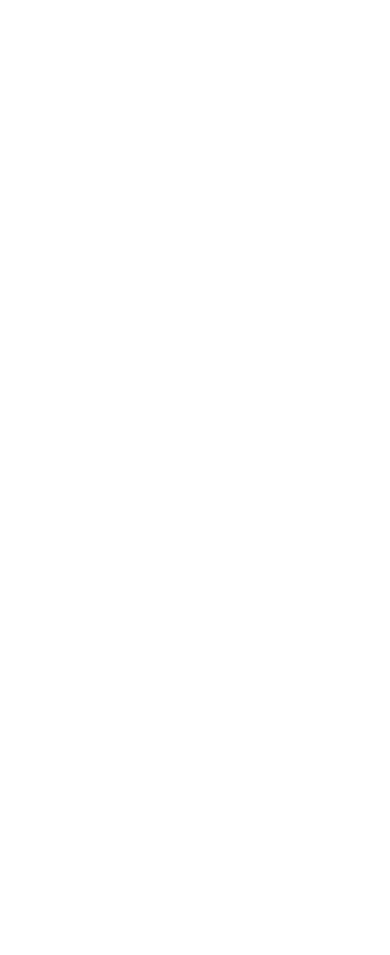
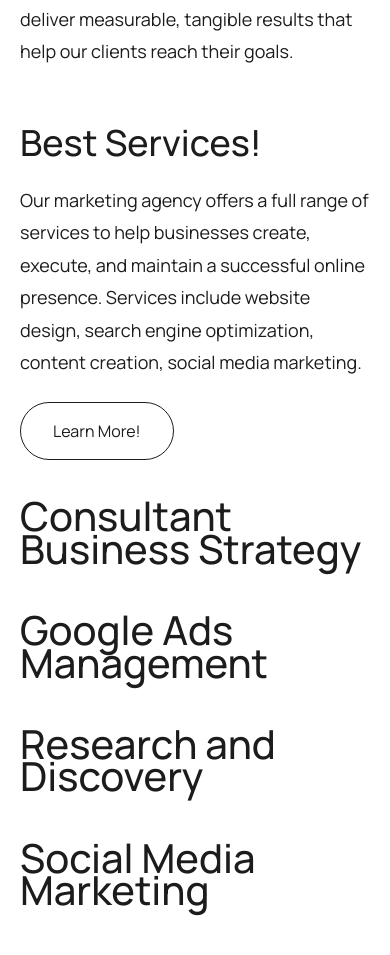
Before and after one commit to yamami-mohammed-monsif/digital_marketing_agency, a Next.js app: page / in a window 390 px wide. Shown: the part 2170-3125 px from the top of the page. Before the commit the page ends 1995 px from the top, so only its background shows below. Built offline with nearby package versions, Linux system fonts and the light colour scheme.

Commit message:
feat: implement best services section with responsive design and animations

```diff
--- a/app/globals.css
+++ b/app/globals.css
@@ -21,6 +21,10 @@
 }
 
 @layer base {
+  body {
+    @apply font-main text-primary-800 text-[18px] leading-[180%] relative;
+  }
+
   h1 {
     @apply font-bold font-main text-[40px] md:text-[50px] lg:text-[80px] mb-6 md:mb-9 lg:mb-20 leading-[100%];
   }
--- a/app/page.tsx
+++ b/app/page.tsx
@@ -1,11 +1,13 @@
 import Hero from "@/components/Hero";
 import About from "@/components/About";
+import BestServices from "@/components/BestServices";
 
 const page = () => {
   return (
     <main className="min-h-screen">
       <Hero />
       <About />
+      <BestServices />
     </main>
   );
 };
--- /dev/null
+++ b/components/BestServices.tsx
@@ -0,0 +1,46 @@
+"use client";
+
+import React from "react";
+import Section from "./UI/Section";
+import Button from "./UI/Button";
+import Reveal from "./UI/Reveal";
+import { motion } from "motion/react";
+import { Services } from "@/constants";
+
+const BestServices: React.FC = () => {
+  return (
+    <Section>
+      <div className="md:grid md:grid-cols-2 mb-6 md:mb-[30px] lg:mb-10 ">
+        <Reveal>
+          <h2>Best Services!</h2>
+        </Reveal>
+        <Reveal>
+          <p>
+            Our marketing agency offers a full range of services to help
+            businesses create, execute, and maintain a successful online
+            presence. Services include website design, search engine
+            optimization, content creation, social media marketing.
+          </p>
+        </Reveal>
+      </div>
+      <Button variant="secondary" paddingX="px-8" paddingY="py-4">
+        Learn More!
+      </Button>
+
+      <ul className="grid gap-6 md:gap-9 md:grid-cols-2 lg:grid-cols-4 items-end mt-10 md:mt-11 lg:mt-[55px]">
+        {Services.map((item) => {
+          return (
+            <Reveal key={item.id}>
+              <li className="text-[40px] font-medium ">
+                {item.text}
+                <span className="block mt-6 w-full h-[1px] bg-main"></span>
+              </li>
+            </Reveal>
+          );
+        })}
+      </ul>
+    </Section>
+  );
+};
+
+export default BestServices;
--- a/components/Hero.tsx
+++ b/components/Hero.tsx
@@ -14,7 +14,7 @@
         </Reveal>
       </h1>
       <div className="relative overflow-hidden">
-        <div className="relative w-full h-[495px] sm:w-[1055px] sm:h-[495px] lg:w-[1340px] lg:h-[629px] mx-auto">
+        <div className="relative w-full h-[495px] sm:w-[1055px] sm:h-[495px] lg:w-[1340px] lg:h-[629px] ml-auto">
           <Image
             src="/hero-image.webp"
             alt="hero image"
--- a/components/UI/Button.tsx
+++ b/components/UI/Button.tsx
@@ -30,7 +30,7 @@
         scale: 0.9,
       }}
       transition={{ duration: 0.2, ease: "easeOut" }}
-      className={`rounded-full cursor-pointer ${
+      className={`rounded-full cursor-pointer font-main ${
         variant === "primary"
           ? "bg-primary-800 text-white"
           : "bg-white text-primary-800 border"
--- a/constants/index.ts
+++ b/constants/index.ts
@@ -20,3 +20,10 @@
     href: "#office",
   },
 ];
+
+export const Services = [
+  { id: 1, text: "Consultant Business Strategy" },
+  { id: 2, text: "Google Ads Management" },
+  { id: 3, text: "Research and Discovery" },
+  { id: 4, text: "Social Media Marketing" },
+];
```
